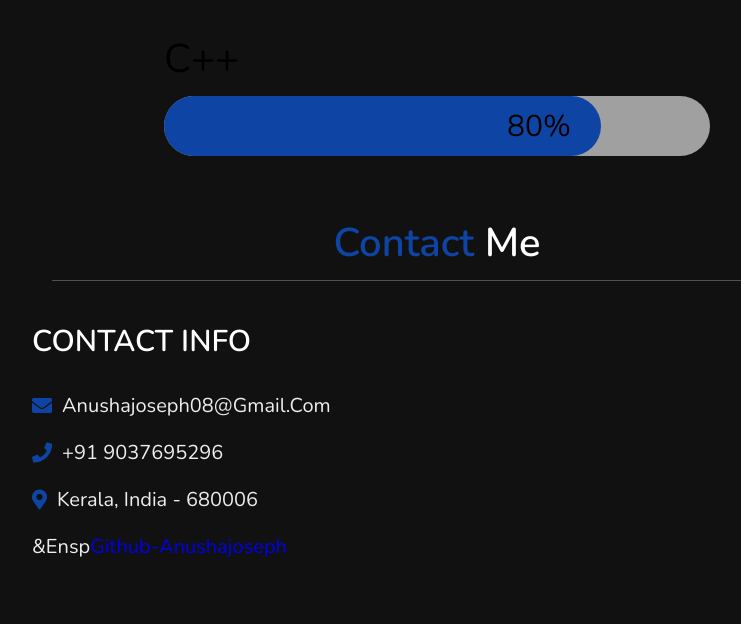
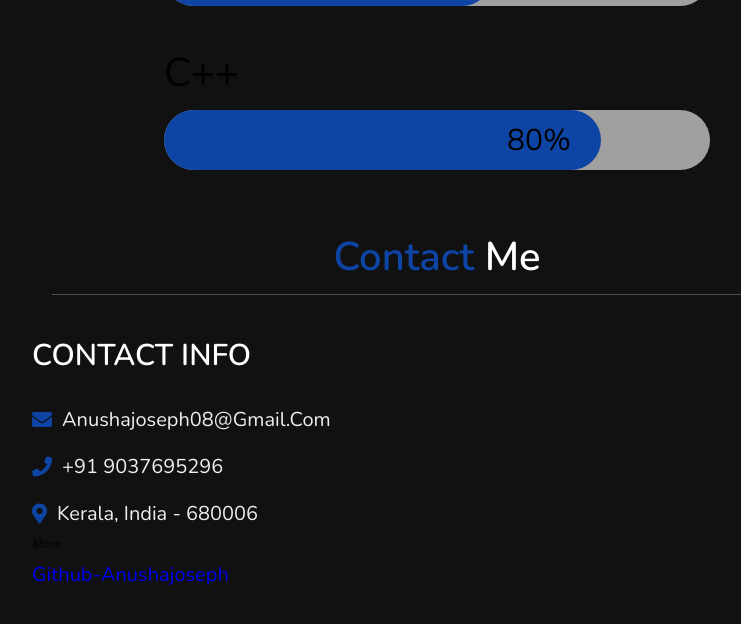
Before and after one commit to anushajoseph/portfolio, a plain HTML site: page index.html in a window 1280 px wide. Shown: the part 4878-5502 px from the top of the page, without its empty margins (378-1119 px from the left). Drawn offline with nearby package versions, Linux system fonts and the light colour scheme.

Commit message:
Update index.html

```diff
--- a/index.html
+++ b/index.html
@@ -142,7 +142,7 @@
 <section class="skills" id="skills">
     <h1 class="heading"> my <span>skills</span> </h1>
     <div class="skills-area">
-        <br>
+        <br><br>
         <div class="skill">
             <div class="skill-title">python</div>
             <div class="skill-bar"></div>
@@ -200,7 +200,7 @@
             <h3> <i class="fas fa-phone"></i>+91 9037695296 </h3>
 
             <h3> <i class="fas fa-map-marker-alt"></i> kerala, india - 680006 </h3>
-            <h3> &ensp <a href = "https://github.com/anushajoseph" target = "_self">github-anushajoseph</a></h3>
+            &ensp <h3> <a href = "https://github.com/anushajoseph" target = "_self">github-anushajoseph</a></h3>
         </div>
 
     </div>
```
